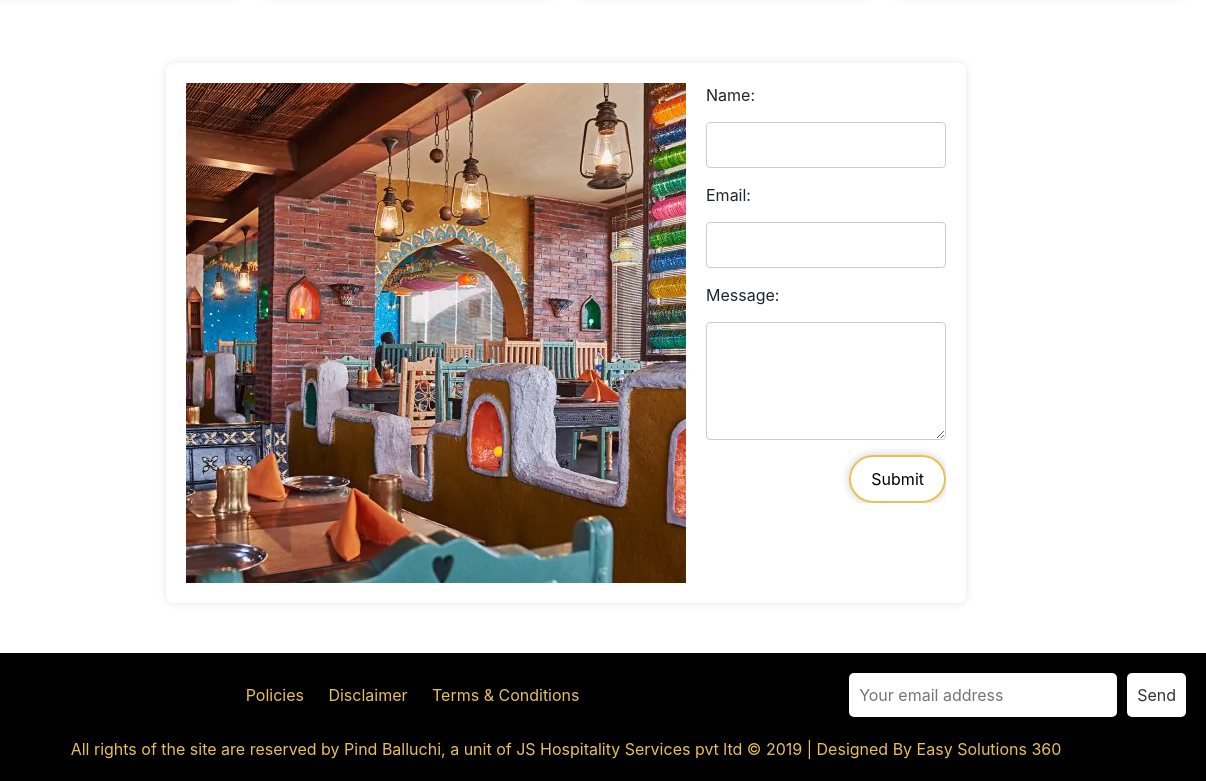
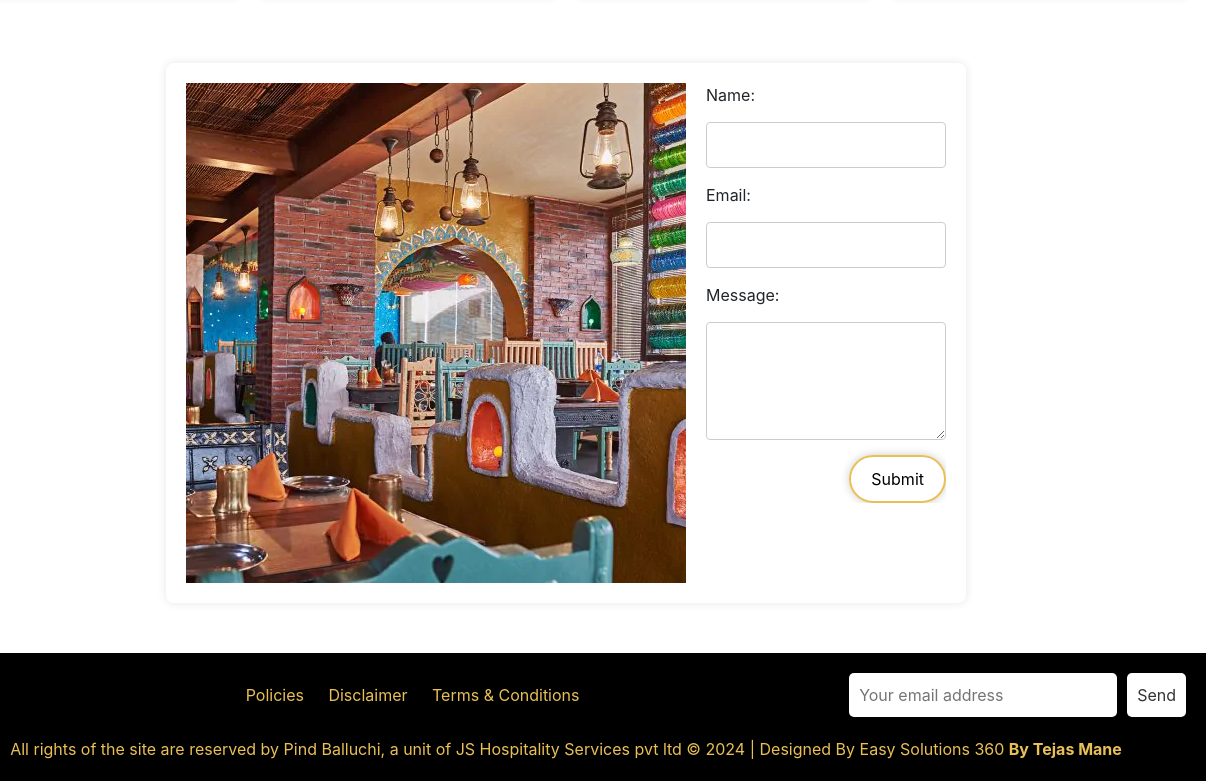
Before and after one commit to iamtejas23/commune-pro-hotel, a plain HTML site: page index.html in a window 1280 px wide. Shown: the part 2348-3129 px from the top of the page, 74-1280 px from the left. Drawn offline with nearby package versions, Linux system fonts and the light colour scheme.

Commit message:
Footer Content Chnages

```diff
--- a/index.html
+++ b/index.html
@@ -6,7 +6,7 @@
   <link rel="stylesheet" href="https://maxcdn.bootstrapcdn.com/bootstrap/4.0.0/css/bootstrap.min.css">
   <link rel="stylesheet" href="https://stackpath.bootstrapcdn.com/bootstrap/4.5.2/css/bootstrap.min.css">
 
-  <title>Commune</title>
+  <title>Hotel 23 Commune</title>
   <link rel="stylesheet" href="style.css">
 </head>
 <body>
@@ -256,8 +256,9 @@
         </div>
     </div>
     <div class="copyright">
-        All rights of the site are reserved by Pind Balluchi, a unit of JS Hospitality Services pvt ltd © 2019 | Designed By Easy Solutions 360
-    </div>
+        All rights of the site are reserved by Pind Balluchi, a unit of JS Hospitality Services pvt ltd © 2024 | Designed By Easy Solutions 360
+        <b>By Tejas Mane</b>
+      </div>
 </footer>
 
 
```
